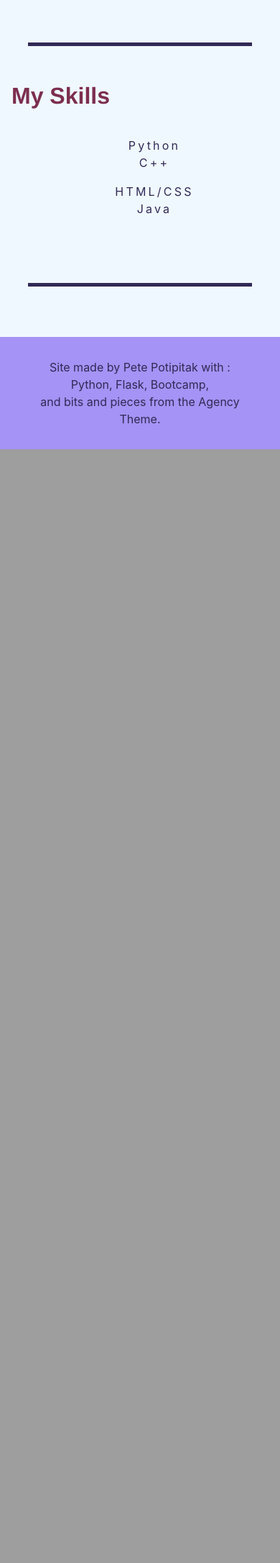
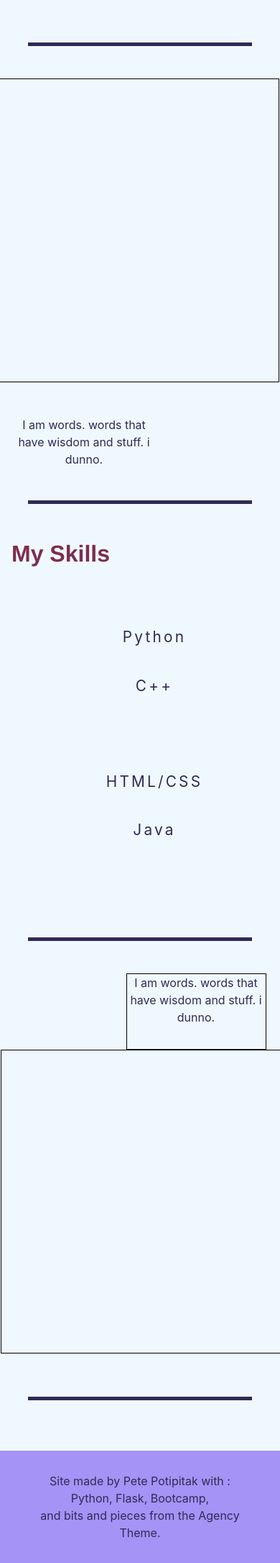
Before and after one commit to Tepah/my_site, a Flask app: page /about in a window 390 px wide. Shown: the part 845-3016 px from the top of the page at 72% size. Before the commit the page ends 1469 px from the top, so only its background shows below. Run offline with Flask 2, Linux system fonts and the light colour scheme; some libraries are stand-ins or nearby versions.

Commit message:
Padding around right picture box is wrong.

```diff
--- a/static/css/style.css
+++ b/static/css/style.css
@@ -152,11 +152,13 @@ a {
 
 .skills {
     padding: 15px 12px;
+    font-size: 1.3rem;
     letter-spacing: 0.2rem;
 }
 
 .skills-list {
     text-align: center;
+    padding: 25px;
 }
 
 
@@ -164,6 +166,58 @@ a {
     list-style-type: none;
 }
 
+.skills-list ul>li {
+    padding-top: 18px;
+    padding-bottom: 18px;
+}
+
+/* Used in most pages */
+
+.left-display {
+    padding-top: 15px;
+}
+
+.left-picture {
+    position: relative;
+    left: -1px;
+    height: 50vh;
+    padding: 1rem 0;
+    border: 1px solid black;
+}
+
+.right-text {
+    position: relative;
+    text-align: center;
+    margin: auto;
+    width: 50%;
+    top: 45%;
+    left: -20%;
+    word-wrap: break-word;
+    padding-bottom: 2rem;
+}
+
+.right-display {
+    padding-top: 15px;
+}
+
+.right-picture {
+    position: relative;
+    right: -1px;
+    height: 50vh;
+    border: 1px solid black;
+}
+
+.left-text {
+    position: relative;
+    text-align: center;
+    margin: auto;
+    border: 1px solid black;
+    width: 50%;
+    top: 100%;
+    left: 20%;
+    word-wrap: break-word;
+    padding-bottom: 2rem;
+}
 
 .end-page {
     width: 100%;
--- a/templates/home/about.html
+++ b/templates/home/about.html
@@ -8,6 +8,19 @@
             <h2>About me</h2>
         </div>
     </div>
+    <div class="divider"></div>
+
+    <div class="left-display">
+        <div class="row">
+            <div class="col-md-7">
+                <div class="left-picture"></div>
+            </div>
+            <div class="col-md-5">
+                <div class="right-text">I am words. words that have wisdom and stuff. i dunno.</div>
+            </div>
+        </div>
+    </div>
+
     <div class="divider"></div>
 
     <div class="container">
@@ -30,6 +43,21 @@
         </div>
     </div>
 
+    <div class="divider"></div>
+
+    <div class="right-display">
+        <div class="row">
+            <div class="col-md-5">
+                <div class="text-box">
+                    <div class="left-text">I am words. words that have wisdom and stuff. i dunno.</div>
+                </div>
+            </div>
+            <div class="col-md-7">
+                <div class="right-picture"></div>
+            </div>
+        </div>
+    </div>
+
 
     <div class="divider"></div>
     <div class="end-page"></div>
```
